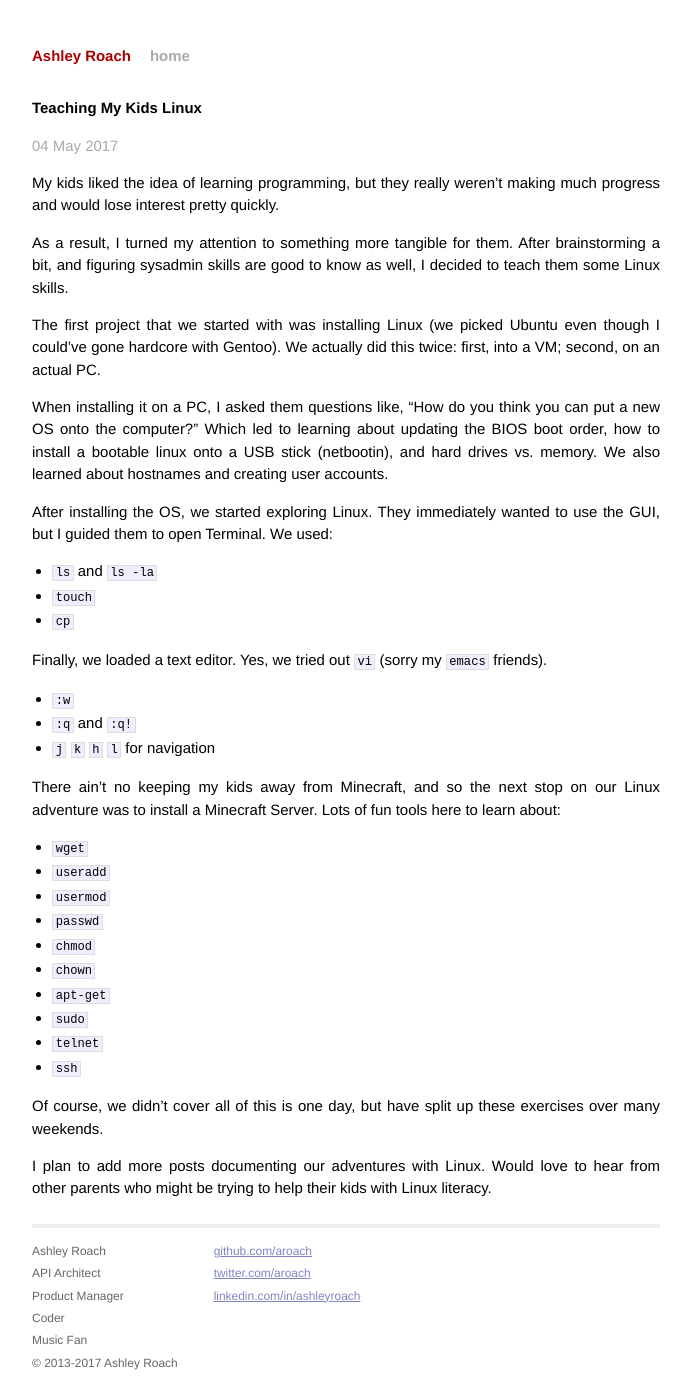
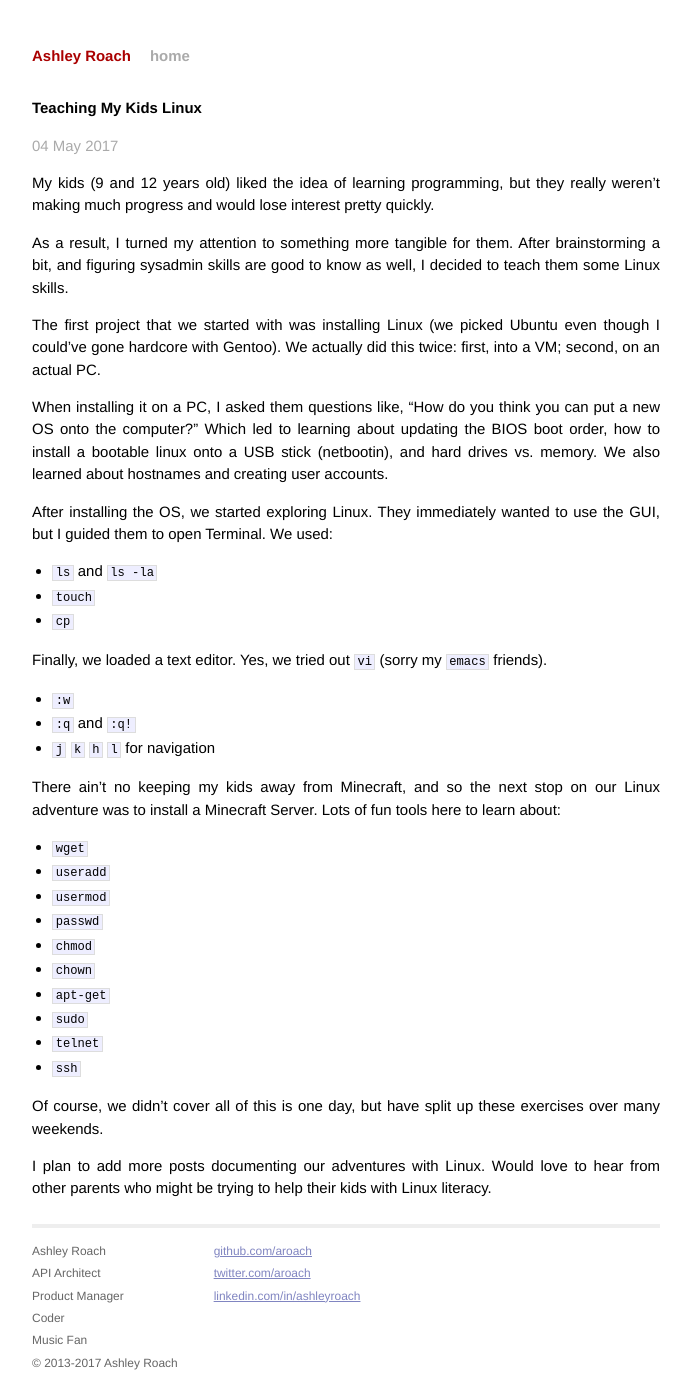
Before and after one commit to aroach/aroach.github.io, a Jekyll site: the page built from _posts/2017-05-04-kids-linux-training.md, in a window 1280 px wide. Shown: the whole page, without its empty margins (294-985 px from the left). Built offline with Jekyll 4.4.1, drawn with Linux system fonts in a browser that asks for light colours.

Commit message:
Add kids ages

```diff
--- a/_posts/2017-05-04-kids-linux-training.md
+++ b/_posts/2017-05-04-kids-linux-training.md
@@ -3,8 +3,9 @@ layout: post
 title: Teaching My Kids Linux
 ---
 
-My kids liked the idea of learning programming, but they really weren't
-making much progress and would lose interest pretty quickly.
+My kids (9 and 12 years old) liked the idea of learning programming, but
+they really weren't making much progress and would lose interest pretty
+quickly.
 
 As a result, I turned my attention to something more tangible for them.
 After brainstorming a bit, and figuring sysadmin skills are good to know
```
